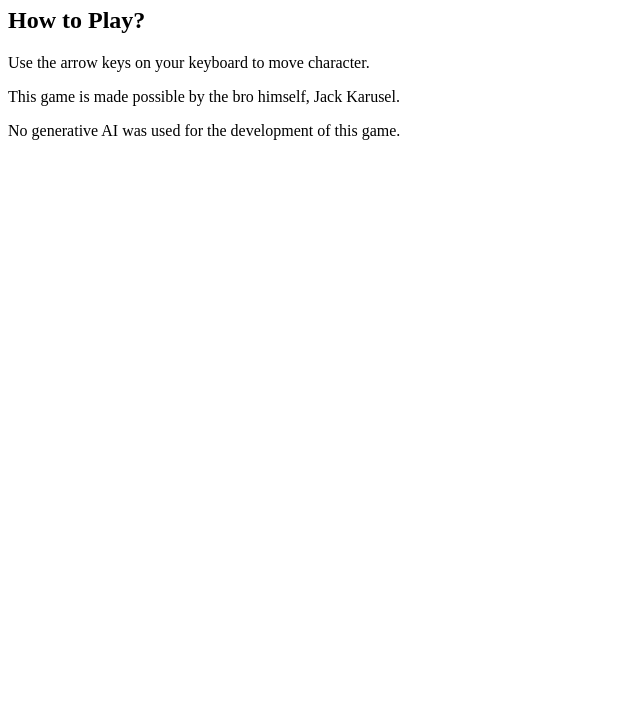
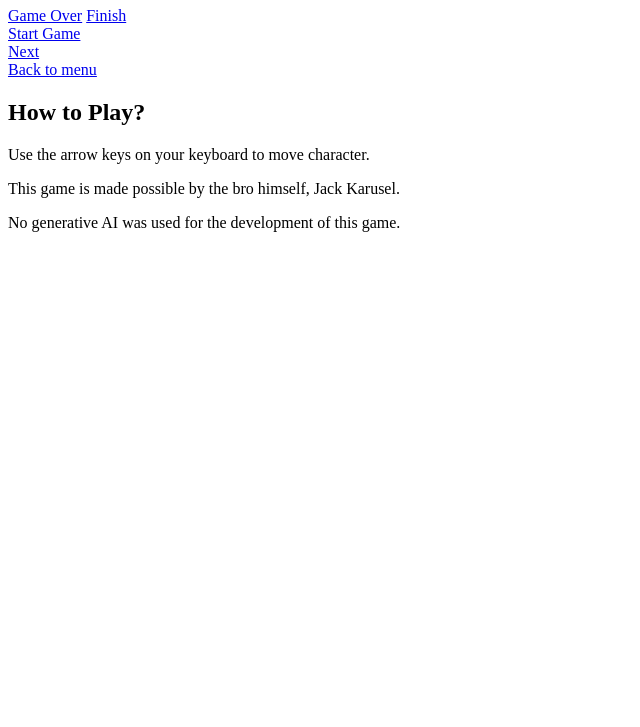
Before and after one commit to JeanMarcoCajamarca/Bring-Him-Safe, a plain HTML site: page index.html in a window 1280 px wide. Shown: the part 73-800 px from the top of the page, without its empty margins (0-640 px from the left). Drawn offline with Linux system fonts and the light colour scheme; a script that the page names is missing.

Commit message:
Add files via upload

```diff
--- a/index.html
+++ b/index.html
@@ -1,8 +1,6 @@
-<!--this game is dedicated to the muscles mommies out there!
-YEEEAAAAHH!!
+<!--this game is dedicated to the muscles mommies out there, YEEEAAAAHH!!
 created by Jack Karusel, 11.25.2026
-completed ??.??.????
--->
+completed ??.??.???? -->
 <!DOCTYPE html>
 <html lang='en'>
 <head>
@@ -18,6 +16,21 @@ completed ??.??.????
     </div>
 </header>
 <section id="game">
+    <div id="game-scene" class="scene out">
+        <a href="#" id="gameover-btn">Game Over</a>
+        <a href="#" id="finish-btn">Finish</a>
+    </div>
+    <div id="start-scene" class="scene">
+        <a href="#" id="start-btn" class="button">Start Game</a>
+    </div>
+    <div id="summary-scene" class="scene out">
+        <a href="#" id="next-level-button"
+        class="button">Next</a>
+    </div>
+    <div id="gameover-scene" class="scene out">
+        <a href="#" id="back-to-menu-button"
+        class="button">Back to menu</a>
+    </div>
 </section>
 <section class='how-to-play'>
     <div class="row">
@@ -33,7 +46,6 @@ completed ??.??.????
 </footer>
 <div id='element-template'>
 </div>
-<!-- this is for something else I believe-->
     <script src='js/scenes.js'></script>
     <script src='js/game.js'></script>
 </body>
```
